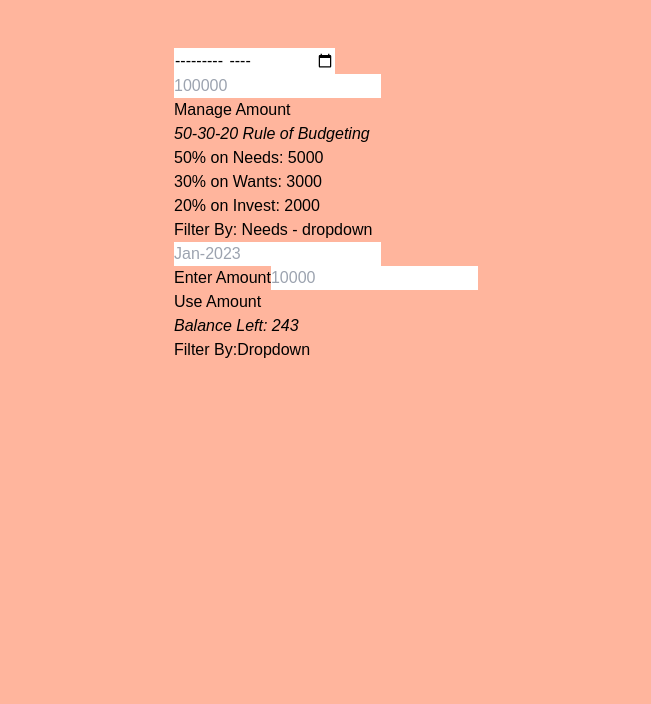
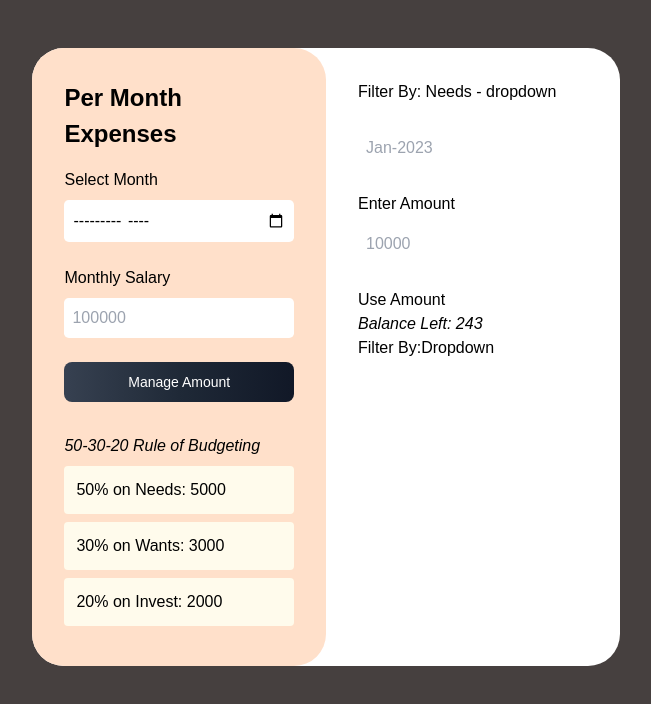
Before and after one commit to gauravsoni97/expensemanagement, a React (Create React App) app: page / in a window 1280 px wide. Shown: the top 704 px of the page, without its empty margins (314-965 px from the left). Built offline with nearby package versions, Linux system fonts and the light colour scheme.

Commit message:
left side ui set

```diff
--- /dev/null
+++ b/src/Components/Main.css
@@ -0,0 +1,52 @@
+.Main_Box{
+    width: 100%;
+    min-width: 45vw;
+    flex-wrap: wrap;
+    border-radius: 2rem;
+}
+
+.mainBox-leftside,.mainBox-rightside {
+    width: 50%;
+    padding: 2rem;
+}
+.mainBox-leftside{
+    border-radius: 2rem;
+}
+
+@media screen and (max-width:600px) {
+
+    .mainBox-leftside,.mainBox-rightside {
+        width: 100%;
+        padding: 1rem;
+    }
+
+}
+
+
+
+.mainheading_topleft{
+    font-weight: 600;
+    font-size: 1.5rem;
+    margin-bottom: 1rem;
+}
+
+.inputfield {
+    margin: 1rem 0;
+    display: flex;
+    align-items: flex-start;
+    justify-content: flex-start;
+    flex-direction: column;
+
+}
+.inputfield label {
+    width: 100%;
+    margin-bottom: .5rem;
+
+}
+.inputfield input {
+    width: 100%;
+    margin-bottom: .5rem;
+    padding: .5rem;
+    background-color: rgb(255, 255, 255);
+    border-radius: .3rem;
+}
--- a/src/Components/Main.jsx
+++ b/src/Components/Main.jsx
@@ -1,39 +1,39 @@
 import React from "react";
-
+import "./Main.css"
 const Main = () => {
   return (
-    <div className="Main_Box">
-      <div className="mainBox-leftside">
-        <h2></h2>
+    <div className="Main_Box flex align-start justify-start flex-wrap  bg-white rounded-xl">
+      <div className="mainBox-leftside bg-[#FFE0CA] rounded-xl  p-3 ">
+        <h2 className="mainheading_topleft">Per Month Expenses</h2>
         <form>
           <div className="inputfield">
-            <label></label>
+            <label>Select Month</label>
             <input type="month" placeholder="Jan-2023" />
           </div>
           <div className="inputfield">
-            <label></label>
+            <label>Monthly Salary</label>
             <input type="number" placeholder="100000" />
           </div>
 
-          <button type="submit">Manage Amount</button>
+          <button type="submit" class=" w-full text-white bg-gradient-to-r from-gray-700 via-gray-800 to-gray-900 hover:bg-gradient-to-br focus:ring-4 focus:outline-none focus:ring-gray-300 dark:focus:ring-gray-800 font-medium rounded-lg text-sm px-5 py-2.5 text-center mr-2 mb-2">Manage Amount</button>
         </form>
 
-        <div className="needs_wants_invest_parent">
+        <div className="needs_wants_invest_parent mt-6">
           <i>50-30-20 Rule of Budgeting</i>
           <div className="split_in_needs_wants_invest">
-            <div className="needs_from_salary">
+            <div className="needs_from_salary bg-[#FFFBEC] my-2 rounded p-3">
               <p>50% on Needs: 5000</p>
             </div>
-            <div className="wants_from_salary">
+            <div className="wants_from_salary bg-[#FFFBEC] my-2 rounded p-3">
               <p>30% on Wants: 3000</p>
             </div>
-            <div className="invest_from_salary">
+            <div className="invest_from_salary bg-[#FFFBEC] my-2 rounded p-3">
               <p>20% on Invest: 2000</p>
             </div>
           </div>
         </div>
       </div>
-      <div className="mainBox-rightside">
+      <div className="mainBox-rightside p-3 ">
         <div className="filter_box">
           <span>Filter By:</span>
           <span> Needs - dropdown</span>
--- a/src/index.css
+++ b/src/index.css
@@ -23,7 +23,7 @@ body {
   width: 100%;
   min-height: 100vh;
   overflow: auto;
-  background-color: rgb(255, 181, 157);
+  background-color: rgb(70, 64, 63);
   display: flex;
   align-items: center;
   justify-content: flex-start;
@@ -54,3 +54,7 @@ body {
   ::-webkit-scrollbar-thumb:hover {
     background: #775959;
   }
+
+
+
+  /* button styling  */
```
